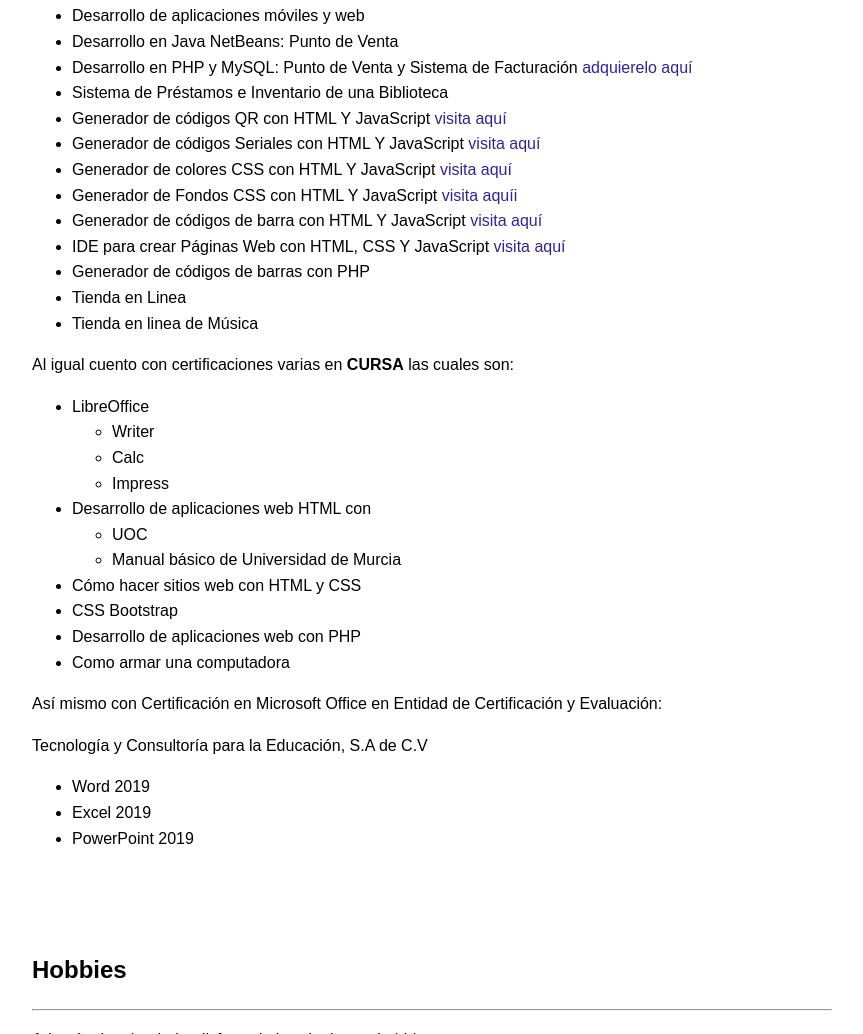
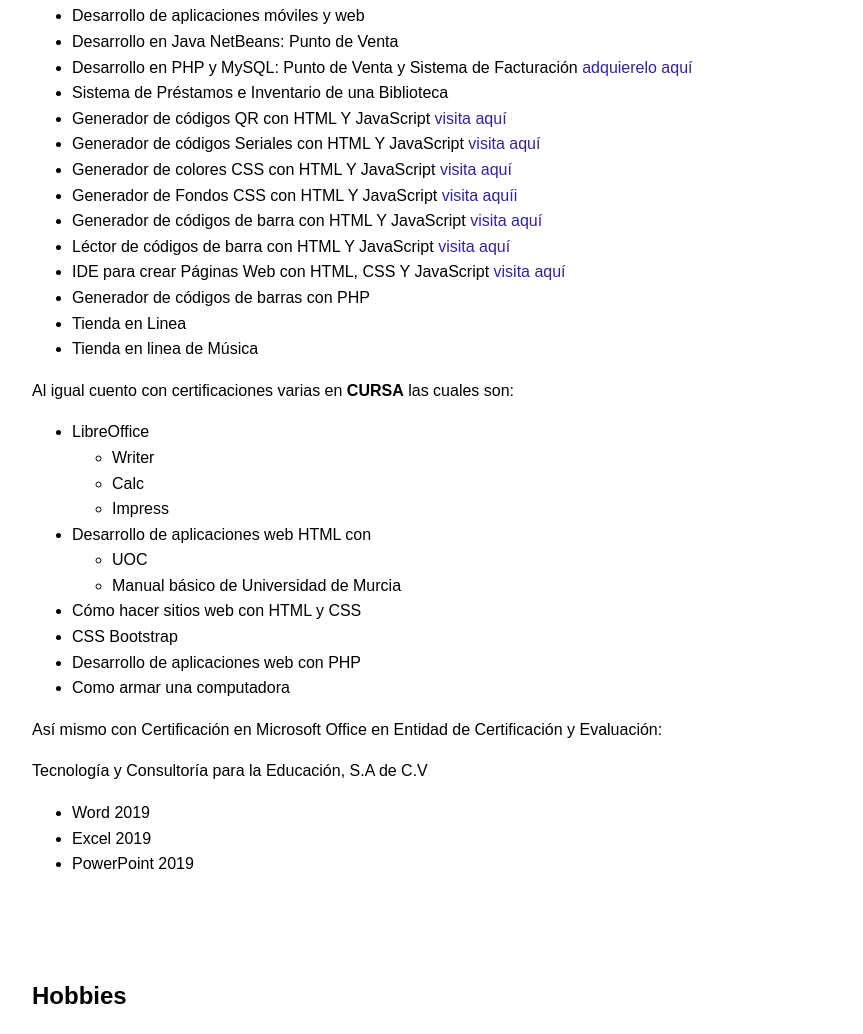
Before and after one commit to Tu-Sistema-Preferido/AdrianG, a plain HTML site: page index.html in a window 1280 px wide. Shown: the part 1010-2044 px from the top of the page, without its empty margins (208-1071 px from the left). Drawn offline with Linux system fonts and the light colour scheme.

Commit message:
Update index.html

```diff
--- a/index.html
+++ b/index.html
@@ -181,6 +181,7 @@
             <li>Generador de colores CSS con HTML Y JavaScript <a href="https://tu-sistema-preferido.github.io/GenColcss/" target="_blank">visita aquí</a></li>
             <li>Generador de Fondos CSS con HTML Y JavaScript <a href="https://tu-sistema-preferido.github.io/GenColCssDeg/" target="_blank">visita aquíi</a></li>
             <li>Generador de códigos de barra con HTML Y JavaScript <a href="https://tu-sistema-preferido.github.io/GenCodBarras/" target="_blank">visita aquí</a></li>
+            <li>Léctor de códigos de barra con HTML Y JavaScript <a href="https://tu-sistema-preferido.github.io/LectCodBarr/" target="_blank">visita aquí</a></li>
             <li>IDE para crear Páginas Web con HTML, CSS Y JavaScript <a href="https://tu-sistema-preferido.github.io/IdeHTML/" target="_blank">visita aquí</a></li>
             <li>Generador de códigos de barras con PHP</li>
             <li>Tienda en Linea</li>
```
